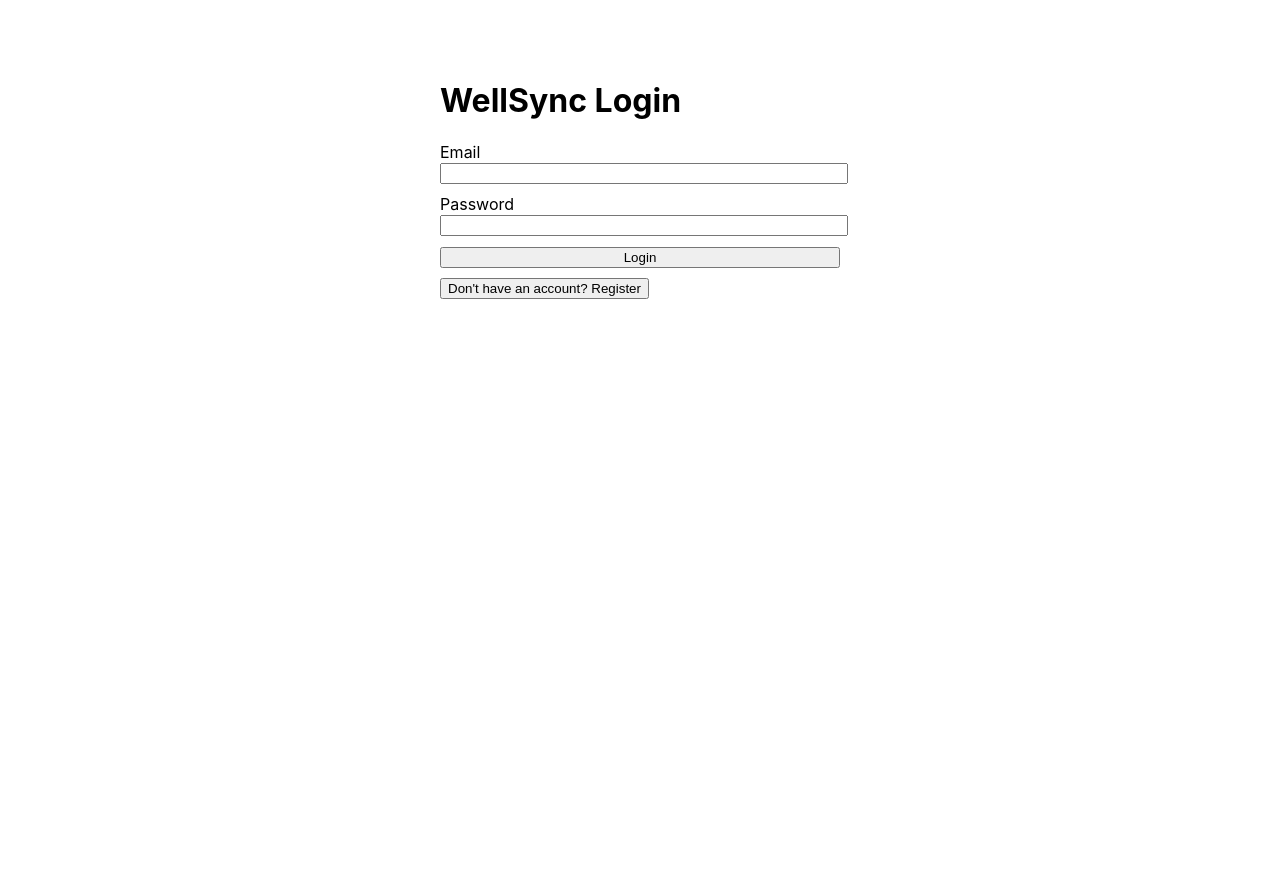
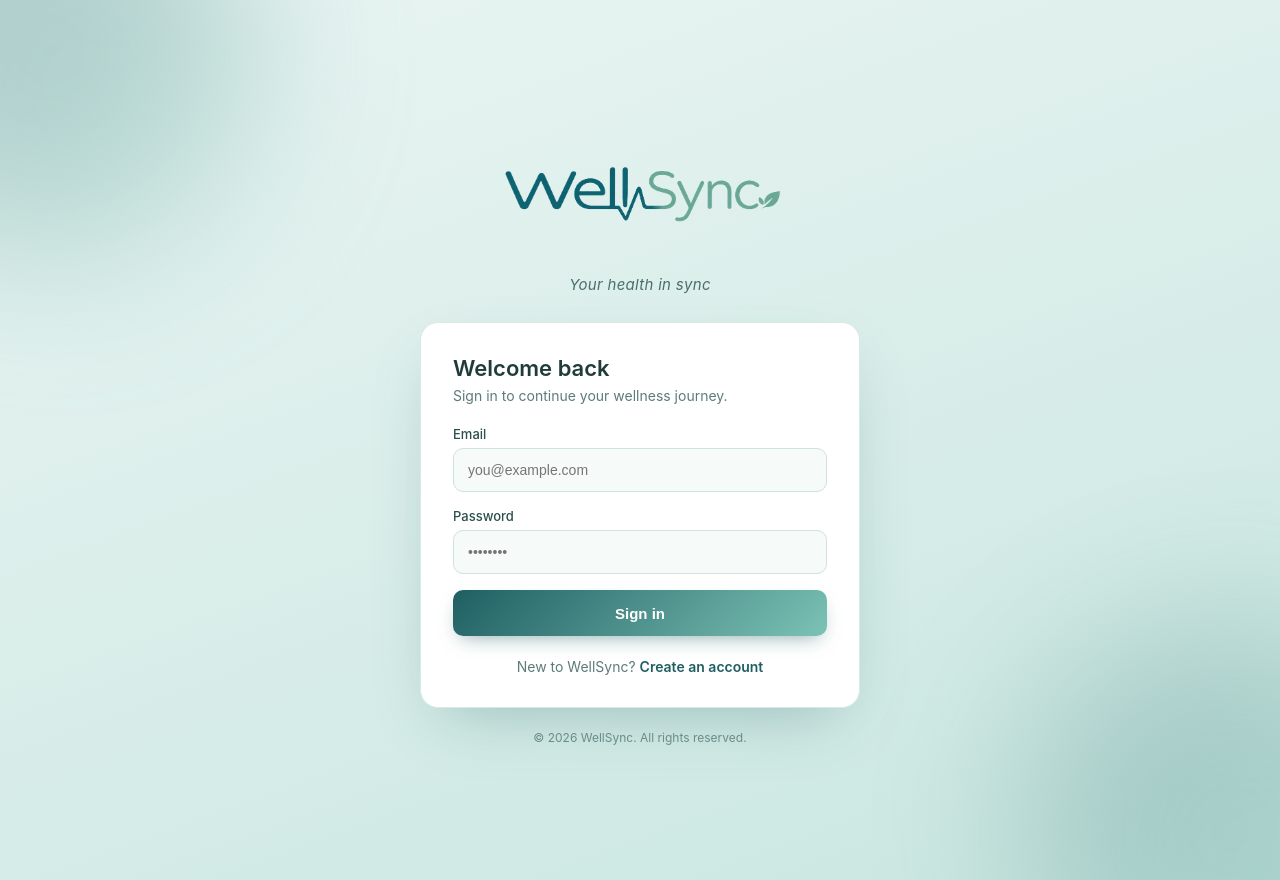
Before and after one commit to adrdeatcu/WellSync, a React (Create React App) app in the folder web/: page /login in a window 1280 px wide. Before the commit the page ends 800 px from the top, so only its background shows below. Built offline with nearby package versions, Linux system fonts and the light colour scheme; no server answers.

Commit message:
feat: login page ui v1

```diff
--- /dev/null
+++ b/web/src/global.d.ts
@@ -0,0 +1,5 @@
+declare module '*.css';
+declare module '*.png';
+declare module '*.jpg';
+declare module '*.jpeg';
+declare module '*.svg';
--- /dev/null
+++ b/web/src/pages/LoginPage.css
@@ -0,0 +1,151 @@
+.ws-page {
+  position: relative;
+  min-height: 100vh;
+  display: flex;
+  align-items: center;
+  justify-content: center;
+  padding: 40px 16px;
+  background: linear-gradient(160deg, #eaf5f3 0%, #c9e6e0 100%);
+  overflow: hidden;
+  font-family: -apple-system, BlinkMacSystemFont, 'Segoe UI', Roboto, sans-serif;
+  color: #1f3b3a;
+}
+
+.ws-blob {
+  position: absolute;
+  width: 420px;
+  height: 420px;
+  border-radius: 9999px;
+  filter: blur(80px);
+  background: linear-gradient(135deg, #1f5f63, #7cc2b5);
+  pointer-events: none;
+}
+.ws-blob--tl { top: -160px; left: -160px; opacity: 0.35; }
+.ws-blob--br { bottom: -160px; right: -160px; opacity: 0.28; }
+
+.ws-shell {
+  position: relative;
+  width: 100%;
+  max-width: 440px;
+}
+
+.ws-brand {
+  display: flex;
+  flex-direction: column;
+  align-items: center;
+  text-align: center;
+  margin-bottom: 28px;
+}
+
+/* Bigger logo, fully transparent (no plate, no card behind it) */
+.ws-logo {
+  height: 140px;
+  width: auto;
+  background: transparent;
+  user-select: none;
+  -webkit-user-drag: none;
+}
+
+.ws-tagline {
+  margin: 12px 0 0;
+  font-style: italic;
+  font-size: 15px;
+  letter-spacing: 0.3px;
+  color: #4a6e6c;
+}
+
+.ws-card {
+  background: #ffffff;
+  border: 1px solid #d8e9e6;
+  border-radius: 18px;
+  padding: 32px;
+  box-shadow: 0 24px 60px -24px rgba(31, 95, 99, 0.35);
+}
+
+.ws-title {
+  margin: 0;
+  font-size: 22px;
+  font-weight: 600;
+  color: #1f3b3a;
+}
+
+.ws-subtitle {
+  margin: 6px 0 22px;
+  font-size: 14px;
+  color: #5d7b79;
+}
+
+.ws-form { display: flex; flex-direction: column; gap: 16px; }
+
+.ws-field { display: flex; flex-direction: column; gap: 6px; }
+
+.ws-label { font-size: 13px; font-weight: 500; color: #2c4f4d; }
+
+.ws-input {
+  height: 44px;
+  width: 100%;
+  box-sizing: border-box;
+  padding: 0 14px;
+  font-size: 14px;
+  color: #1f3b3a;
+  background: #f6fbfa;
+  border: 1px solid #cfe2df;
+  border-radius: 10px;
+  outline: none;
+  transition: border-color 0.15s, box-shadow 0.15s, background 0.15s;
+}
+.ws-input:focus {
+  border-color: #1f5f63;
+  background: #ffffff;
+  box-shadow: 0 0 0 3px rgba(124, 194, 181, 0.35);
+}
+
+.ws-error {
+  background: #fdecec;
+  color: #b3261e;
+  border: 1px solid #f5c2c0;
+  padding: 8px 12px;
+  border-radius: 8px;
+  font-size: 13px;
+}
+
+.ws-submit {
+  height: 46px;
+  border: none;
+  border-radius: 10px;
+  font-size: 15px;
+  font-weight: 600;
+  color: #ffffff;
+  cursor: pointer;
+  background: linear-gradient(135deg, #1f5f63 0%, #7cc2b5 100%);
+  box-shadow: 0 8px 20px -8px rgba(31, 95, 99, 0.55);
+  transition: transform 0.08s ease, opacity 0.15s ease;
+}
+.ws-submit:hover { opacity: 0.95; }
+.ws-submit:active { transform: scale(0.99); }
+.ws-submit:disabled { opacity: 0.7; cursor: not-allowed; }
+
+.ws-switch {
+  margin-top: 22px;
+  text-align: center;
+  font-size: 14px;
+  color: #5d7b79;
+}
+
+.ws-link {
+  background: none;
+  border: none;
+  padding: 0;
+  font: inherit;
+  font-weight: 600;
+  color: #1f5f63;
+  cursor: pointer;
+}
+.ws-link:hover { text-decoration: underline; }
+
+.ws-footer {
+  margin-top: 22px;
+  text-align: center;
+  font-size: 12px;
+  color: #6b8b89;
+}
--- a/web/src/pages/LoginPage.tsx
+++ b/web/src/pages/LoginPage.tsx
@@ -1,13 +1,14 @@
 import React, { useState } from 'react';
 import { useNavigate } from 'react-router-dom';
 import { supabase } from '../supabaseClient';
+import logo from '../assets/wellsync-logo.png';
+import './LoginPage.css';
 
 const LoginPage: React.FC = () => {
   const navigate = useNavigate();
 
   const [email, setEmail] = useState('');
   const [password, setPassword] = useState('');
-
   const [mode, setMode] = useState<'login' | 'register'>('login');
   const [error, setError] = useState<string | null>(null);
   const [loading, setLoading] = useState(false);
@@ -19,25 +20,16 @@ const LoginPage: React.FC = () => {
 
     try {
       if (mode === 'register') {
-        const { error } = await supabase.auth.signUp({
-          email,
-          password
-        });
+        const { error } = await supabase.auth.signUp({ email, password });
         if (error) throw error;
-        // After sign up, Supabase may send confirmation email depending on settings
-        // For now, just switch to login mode
         setMode('login');
       } else {
         const { data, error } = await supabase.auth.signInWithPassword({
           email,
-          password
+          password,
         });
         if (error) throw error;
-
-        if (data.session) {
-          // Successful login, go to dashboard
-          navigate('/dashboard');
-        }
+        if (data.session) navigate('/dashboard');
       }
     } catch (err: any) {
       setError(err.message ?? 'Something went wrong');
@@ -47,59 +39,78 @@ const LoginPage: React.FC = () => {
   }
 
   return (
-    <div style={{ maxWidth: 400, margin: '40px auto', padding: 20 }}>
-      <h1>WellSync {mode === 'login' ? 'Login' : 'Register'}</h1>
+    <div className="ws-page">
+      <div className="ws-blob ws-blob--tl" />
+      <div className="ws-blob ws-blob--br" />
 
-      <form onSubmit={handleSubmit}>
-        <div style={{ marginBottom: 10 }}>
-          <label>
-            Email
+      <div className="ws-shell">
+        <div className="ws-brand">
+          <img src={logo} alt="WellSync" className="ws-logo" draggable={false} />
+          <p className="ws-tagline">Your health in sync</p>
+        </div>
+
+        <div className="ws-card">
+          <h1 className="ws-title">
+            {mode === 'login' ? 'Welcome back' : 'Create your account'}
+          </h1>
+          <p className="ws-subtitle">
+            {mode === 'login'
+              ? 'Sign in to continue your wellness journey.'
+              : 'Start syncing your health today.'}
+          </p>
+
+          <form onSubmit={handleSubmit} className="ws-form">
+            <label className="ws-field">
+              <span className="ws-label">Email</span>
               <input
                 type="email"
                 value={email}
                 onChange={(e) => setEmail(e.target.value)}
                 required
-              style={{ width: '100%' }}
+                placeholder="you@example.com"
+                className="ws-input"
               />
             </label>
-        </div>
 
-        <div style={{ marginBottom: 10 }}>
-          <label>
-            Password
+            <label className="ws-field">
+              <span className="ws-label">Password</span>
               <input
                 type="password"
                 value={password}
                 onChange={(e) => setPassword(e.target.value)}
                 required
-              style={{ width: '100%' }}
+                placeholder="••••••••"
+                className="ws-input"
               />
             </label>
-        </div>
 
-        {error && (
-          <div style={{ color: 'red', marginBottom: 10 }}>{error}</div>
-        )}
+            {error && <div className="ws-error">{error}</div>}
 
-        <button type="submit" disabled={loading} style={{ width: '100%' }}>
+            <button type="submit" disabled={loading} className="ws-submit">
               {loading
                 ? 'Please wait...'
                 : mode === 'login'
-            ? 'Login'
-            : 'Register'}
+                ? 'Sign in'
+                : 'Create account'}
             </button>
           </form>
 
+          <div className="ws-switch">
+            {mode === 'login' ? 'New to WellSync? ' : 'Already have an account? '}
             <button
-        style={{ marginTop: 10 }}
-        onClick={() =>
-          setMode((m) => (m === 'login' ? 'register' : 'login'))
-        }
+              type="button"
+              className="ws-link"
+              onClick={() => setMode((m) => (m === 'login' ? 'register' : 'login'))}
             >
-        {mode === 'login'
-          ? "Don't have an account? Register"
-          : 'Have an account? Login'}
+              {mode === 'login' ? 'Create an account' : 'Sign in'}
             </button>
+          </div>
+        </div>
+
+        <p className="ws-footer">
+          © {new Date().getFullYear()} WellSync. All rights reserved.
+        </p>
+      </div>
     </div>
   );
 };
```
Also changed, not shown: web/src/assets/wellsync-logo.png (added). Lines whose indentation alone changed are shown as unchanged.
